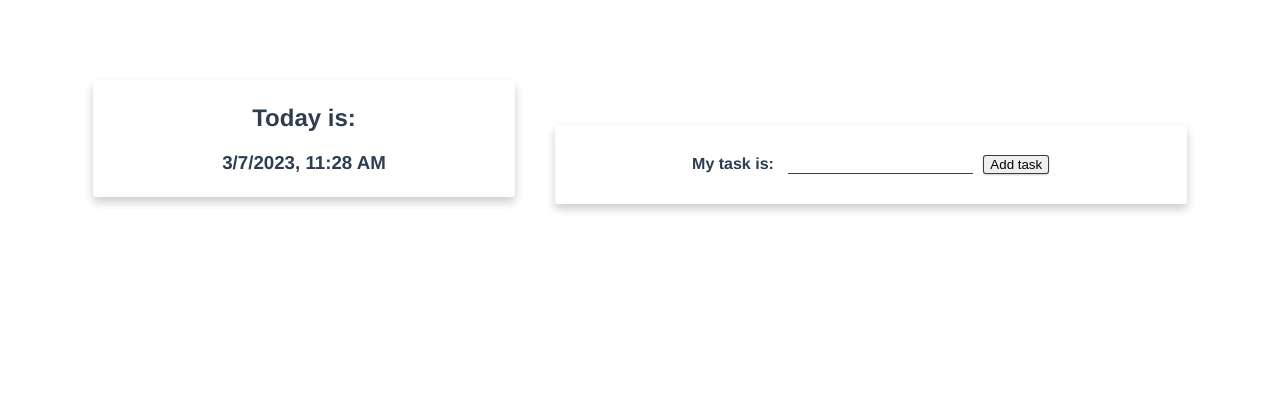
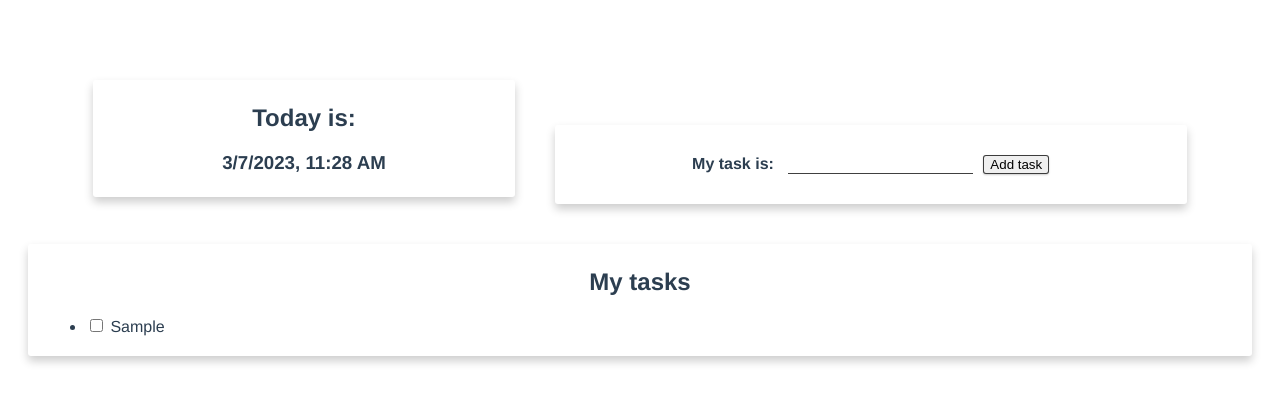
Before and after one commit to 3956ray/TodoApp, a Vue app: page / in a window 1280 px wide. Both pictures are taken after typing "Sample" into the empty fields and a click on the button "Add task". Shown: the top 402 px of the page. Built offline with nearby package versions, Linux system fonts and the light colour scheme.

Commit message:
create dynamic list

```diff
--- a/src/App.vue
+++ b/src/App.vue
@@ -1,7 +1,27 @@
 <template>
-  <div id="todoapp">
-    <current-time class="col-4"/>
-    <task-input class="col-6" @add-task="'addNewTask'"/>
+  <div id="app">
+    <current-time class="col-4" />
+    <task-input class="col-6" @add-task='addNewTask' />
+    <div class="col-12">
+      <div class="cardBox">
+        <div class="container">
+          <h2>My tasks</h2>
+          <ul class="taskList">
+            <li v-for='(taskItem, index) in taskList'
+            :key='`${index}_${Math.random()}`'>
+              <input
+              type="checkbox"
+              :checked='!!taskItem.finishedAt'
+              @input='changeStatus(index)'
+              />
+
+              {{ taskItem.task }}
+              <!-- <span v-if='taskItem.finishedAt'>{{ taskItem.finishedAt }}</span> -->
+            </li>
+          </ul>
+        </div>
+      </div>
+    </div>
   </div>
 </template>
 
@@ -10,16 +30,34 @@
 import TaskInput from './components/TaskInput.vue';
 
 export default {
-  name: 'App',
+  name: 'TodoApp',
   components: {
     CurrentTime,
     TaskInput,
   },
+
+  data: () => ({
+    taskList: [],
+  }),
+
   methods: {
-    addNewTask() {
-      alert('New task added: ${task}');
-    }
-  }
+    addNewTask(task) {
+      this.taskList.push({
+        task,
+        createdAt: Date.now(),
+        finishedAt: undefined,
+      })
+    },
+
+    changeStatus(taskIndex) {
+      const task = this.taskList[taskIndex];
+      if (task.finishedAt) {
+        task.finishedAt = undefined;
+      } else {
+        task.finishedAt = Date.now();
+      }
+    },
+  },
 }
 </script>
 
@@ -33,3 +71,9 @@
   margin-top: 60px;
 }
 </style>
+
+<style scoped>
+.taskList li{
+  text-align: left;
+}
+</style>
--- a/src/components/TaskInput.vue
+++ b/src/components/TaskInput.vue
@@ -22,9 +22,7 @@
             this.$emit('add-task', this.task);
             this.task = '';
         },
-
-
-    }
+    },
 }
 </script>
 
```
